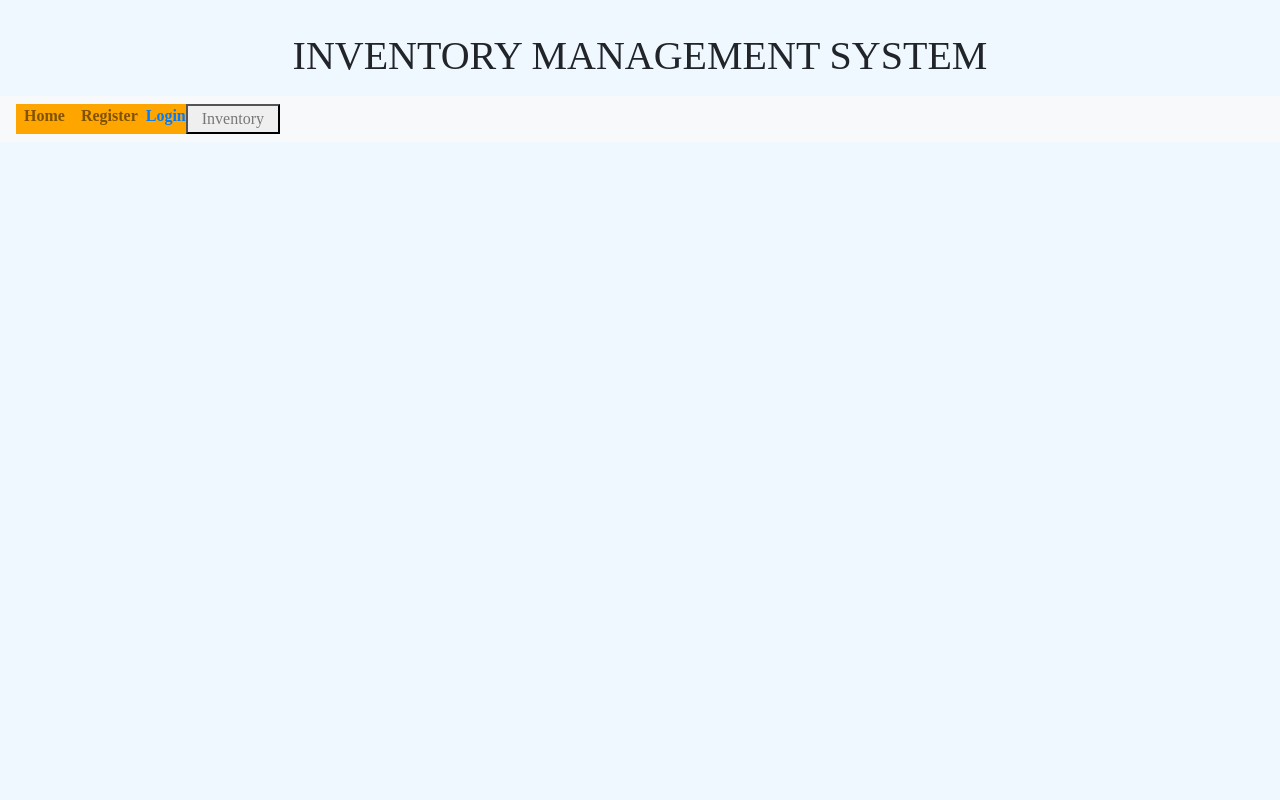
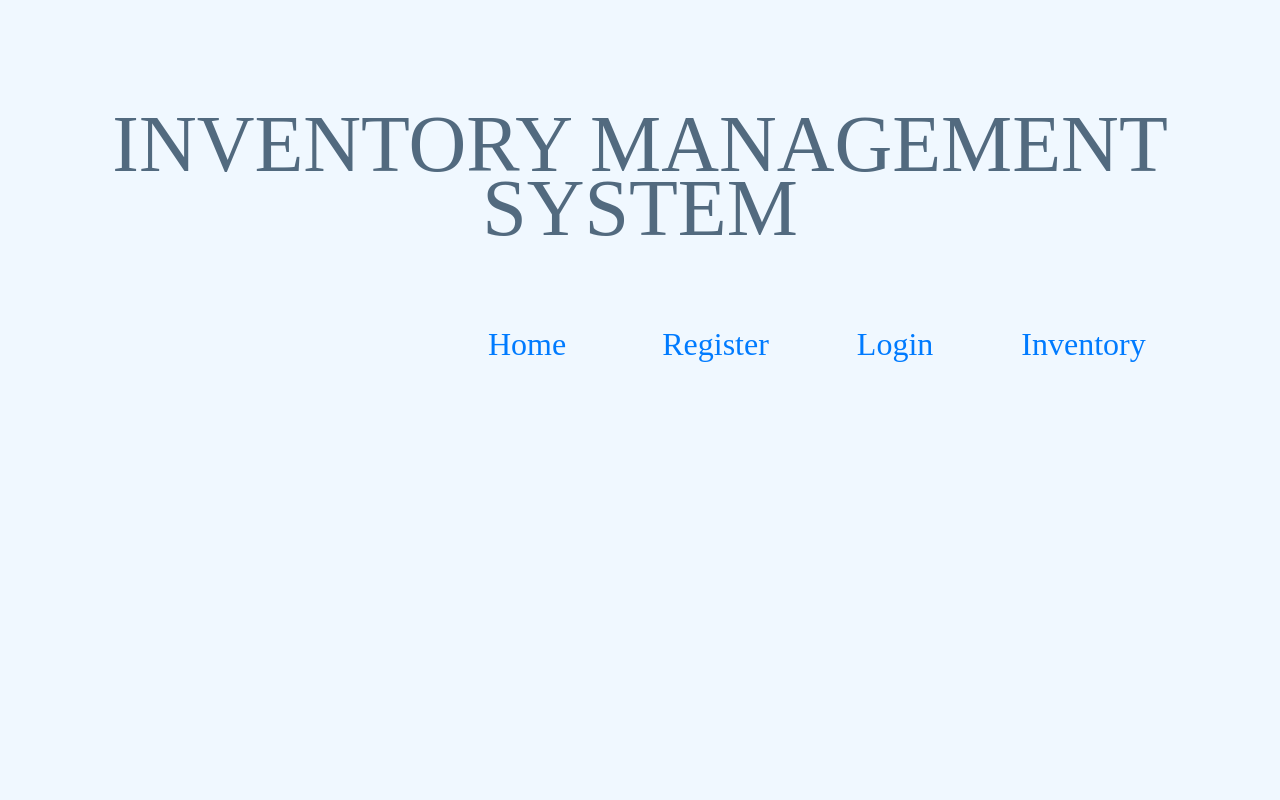
Before and after one commit to rpiambulance/inventory-management, an Angular app in the folder angular-app/: page / in a window 1280 px wide. Shown: the top 800 px of the page. Built offline with nearby package versions, Linux system fonts and the light colour scheme.

Commit message:
Landingpage/app.component.html styled

```diff
--- a/angular-app/src/app/app.component.css
+++ b/angular-app/src/app/app.component.css
@@ -2,6 +2,9 @@ a{
 
   display: inline;
 
+}
+li.nav-item{
+	padding-left: 5rem;
 }
 
 h1{
@@ -10,16 +13,29 @@ h1{
     font-family: 'Raleway';
     text-align: center;
 }
-
-.navbar-nav {
-  font-weight: 800;
+.site-heading {
+  color:#526a7f;
+  margin-top: 5rem;
+  margin-bottom: 5rem;
+  text-transform: uppercase;
+  line-height: 1;
   font-family: 'Raleway';
-  background: orange;
+  font-size: 5rem;
+  font-weight: 100;
+  line-height: 4rem;
 
 }
-.nav-item{
-	text-align: center;
+
+
+#navbarNav{
+  font-weight: 300;
+  font-size: 2rem;
+  font-family: 'Raleway';
+  background: aliceblue;
+  padding-left: 25rem;
 }
+
+
 body{
   font-family: 'Lora';
   background: aliceblue;
@@ -36,3 +52,6 @@ head{
   background-position: center;
   background-size: cover;
 }
+footer{
+	background: aliceblue;
+}
--- a/angular-app/src/app/app.component.html
+++ b/angular-app/src/app/app.component.html
@@ -10,13 +10,13 @@
 </head>
 
 <body>
-	<!--The content below is only a placeholder and can be replaced.-->
-	<h1>Inventory Management System</h1>
-	<nav class="navbar navbar-expand-lg navbar-light bg-light" >
+	<!------>
+    <h1 class="site-heading text-center d-none d-lg-block">Inventory Management System</h1>
+	<nav class="navbar-expand-lg  bg-light" >
 		<div class="collapse navbar-collapse" id="navbarNav">
 			<ul class="navbar-nav">
 				<li class="nav-item">
-				    <!---How do I make user--->
+				    <!---？ why isn't this working?--->
 					<a class="nav-link" routerLink="/landing-page" routerLinkActive="active">Home</a>
 				</li>
 				<li class="nav-item">
@@ -26,10 +26,9 @@
 					<a aclass="nav-link" routerLink="/login" routerLinkActive="active">Login</a>
 				</li>
 				<li class="nav-item">
-					<!---Only dropdown menu for inventory--->
-					<button type="button" placement="right" ngbPopover="Single Inventory" popoverTitle="Display Inventory">
-						<a class="nav-link" routerLink="/inventory" routerLinkActive="active"> Inventory</a>
-					</button>
+					<!------>
+					<a class="nav-link" routerLink="/inventory" routerLinkActive="active"> Inventory</a>
+
 				</li>
 
 			</ul>
@@ -37,3 +36,10 @@
 	</nav>
   <router-outlet></router-outlet>
 </body>
+
+<!---Footer--->
+<footer class="footer text-faded text-center py-5">
+	<div class="container">
+	  <p class="m-0 small">Copyright &copy; ITWS-4500 project 2019</p>
+	</div>
+</footer>
--- a/angular-app/src/app/landing-page/landing-page.component.css
+++ b/angular-app/src/app/landing-page/landing-page.component.css
@@ -0,0 +1,38 @@
+a{
+
+  display: inline;
+
+}
+
+h1{
+    margin-bottom: 1rem;
+    text-transform: uppercase;
+    font-family: 'Raleway';
+    text-align: center;
+}
+
+.navbar-nav {
+  font-weight: 800;
+  font-family: 'Raleway';
+  background: orange;
+
+}
+.nav-item{
+	text-align: center;
+}
+body{
+  font-family: 'Lora';
+  background: aliceblue;
+  background-attachment: fixed;
+  background-position: center;
+  background-size: cover;
+  min-height: 75rem;
+  padding-top: 2rem;
+}
+head{
+  font-family: 'Lora';
+  background: aliceblue;
+  background-attachment: fixed;
+  background-position: center;
+  background-size: cover;
+}
--- a/angular-app/src/app/landing-page/landing-page.component.html
+++ b/angular-app/src/app/landing-page/landing-page.component.html
@@ -1,66 +1,39 @@
-<nav class="navbar navbar-expand-md navbar-dark bg-primary fixed-top">
-  <a class="navbar-brand" href="#">Angular</a>
-  <button class="navbar-toggler hidden-sm-up" type="button" (click)="isNavbarCollapsed = !isNavbarCollapsed" data-target="#navbarsDefault" aria-controls="navbarsDefault" aria-expanded="false" aria-label="Toggle navigation">
-    <span class="navbar-toggler-icon"></span>
-  </button>
-  <div [ngbCollapse]="isNavbarCollapsed" class="collapse navbar-collapse" id="navbarsDefault">
-    <ul class="navbar-nav mr-auto">
-      <li class="nav-item dropdown" ngbDropdown>
-        <a class="nav-link dropdown-toggle" id="id01" href="#" ngbDropdownToggle>Files</a>
-        <div class="dropdown-menu" aria-labelledby="id01" ngbDropdownMenu>
-          <a class="dropdown-item" href="#">HTML</a>
-          <a class="dropdown-item" href="#">TS</a>
-          <a class="dropdown-item" href="#">JS</a>
-        </div>
-      </li>
-    </ul>
-  </div>
-</nav>
+<!DOCTYPE html>
+<html lang="en">
 
-<div class="container">
-    <ngb-alert type="success" [dismissible]="false">
-      ng-Bootstrap is working!
-    </ngb-alert>
+<head>
+  <meta charset="utf-8">
+  <meta name="viewport" content="width=device-width, initial-scale=1, shrink-to-fit=no">
+  <meta name="description" content="">
+  <meta name="author" content="">
+  <title>Inventory Management System</title>
+</head>
 
-    <h1>
-      <i class="fa fa-bath" aria-hidden="true"></i>
-      Font Awesome is also working!
-    </h1>
-</div>
+<body>
+  <!--The content below is only a placeholder and can be replaced.-->
+  <h1>Inventory Management System</h1>
+  <nav class="navbar navbar-expand-lg navbar-light bg-light" >
+    <div class="collapse navbar-collapse" id="navbarNav">
+      <ul class="navbar-nav">
+        <li class="nav-item">
+            <!---How do I make user--->
+          <a class="nav-link" routerLink="/landing-page" routerLinkActive="active">Home</a>
+        </li>
+        <li class="nav-item">
+          <a class="nav-link" routerLink="/register" routerLinkActive="active">Register</a>
+        </li>
+        <li class="nav-item">
+          <a aclass="nav-link" routerLink="/login" routerLinkActive="active">Login</a>
+        </li>
+        <li class="nav-item">
+          <!---Only dropdown menu for inventory--->
+          <button type="button" placement="right" ngbPopover="Single Inventory" popoverTitle="Display Inventory">
+            <a class="nav-link" routerLink="/inventory" routerLinkActive="active"> Inventory</a>
+          </button>
+        </li>
 
-
-<div class="container">
-  <p>
-    A progress bar:
-    <ngb-progressbar showValue="true" type="success" [value]="65">
-    </ngb-progressbar>
-  </p>
-</div>
-
-<div class="container">
-  <ngb-tabset>
-    <ngb-tab title="About">
-        <ng-template ngbTabContent>
-          <p class="mt-4">Content for tab 1.
-            <button type="button"
-                    class="btn btn-secondary"
-                    placement="bottom"
-                    ngbPopover="A popover in tab 1"
-                    popoverTitle="This is the About">
-              Click me
-            </button>
-          </p>
-        </ng-template>
-      </ngb-tab>
-      <ngb-tab title="Register">
-        <ng-template ngbTabContent>
-          <p>Content for tab 2</p>
-        </ng-template>
-      </ngb-tab>
-      <ngb-tab title="Inventory">
-        <ng-template ngbTabContent>
-          <p>Content for tab 3</p>
-        </ng-template>
-      </ngb-tab>
-    </ngb-tabset>
-</div>
+      </ul>
+    </div>
+  </nav>
+  <router-outlet></router-outlet>
+</body>
```
